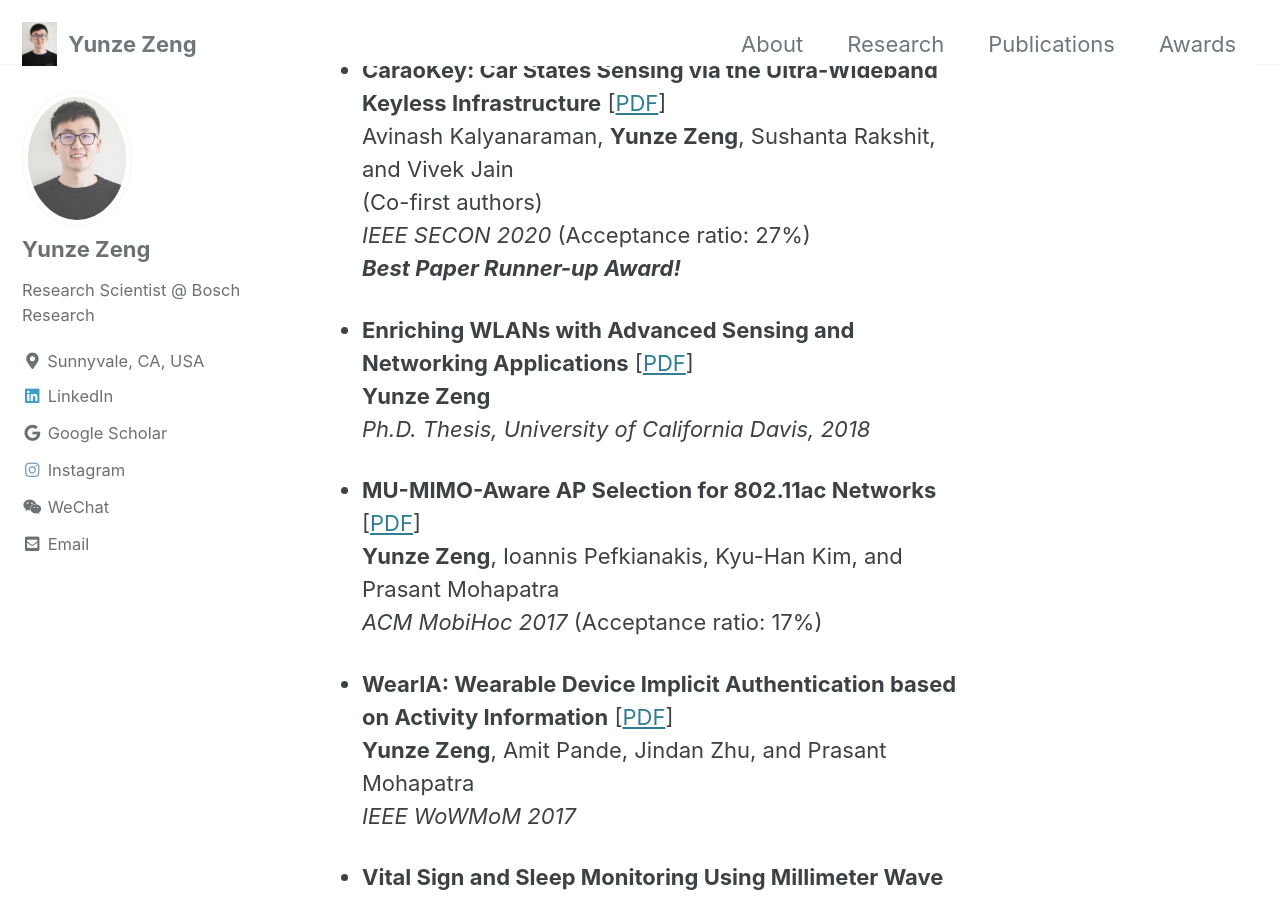
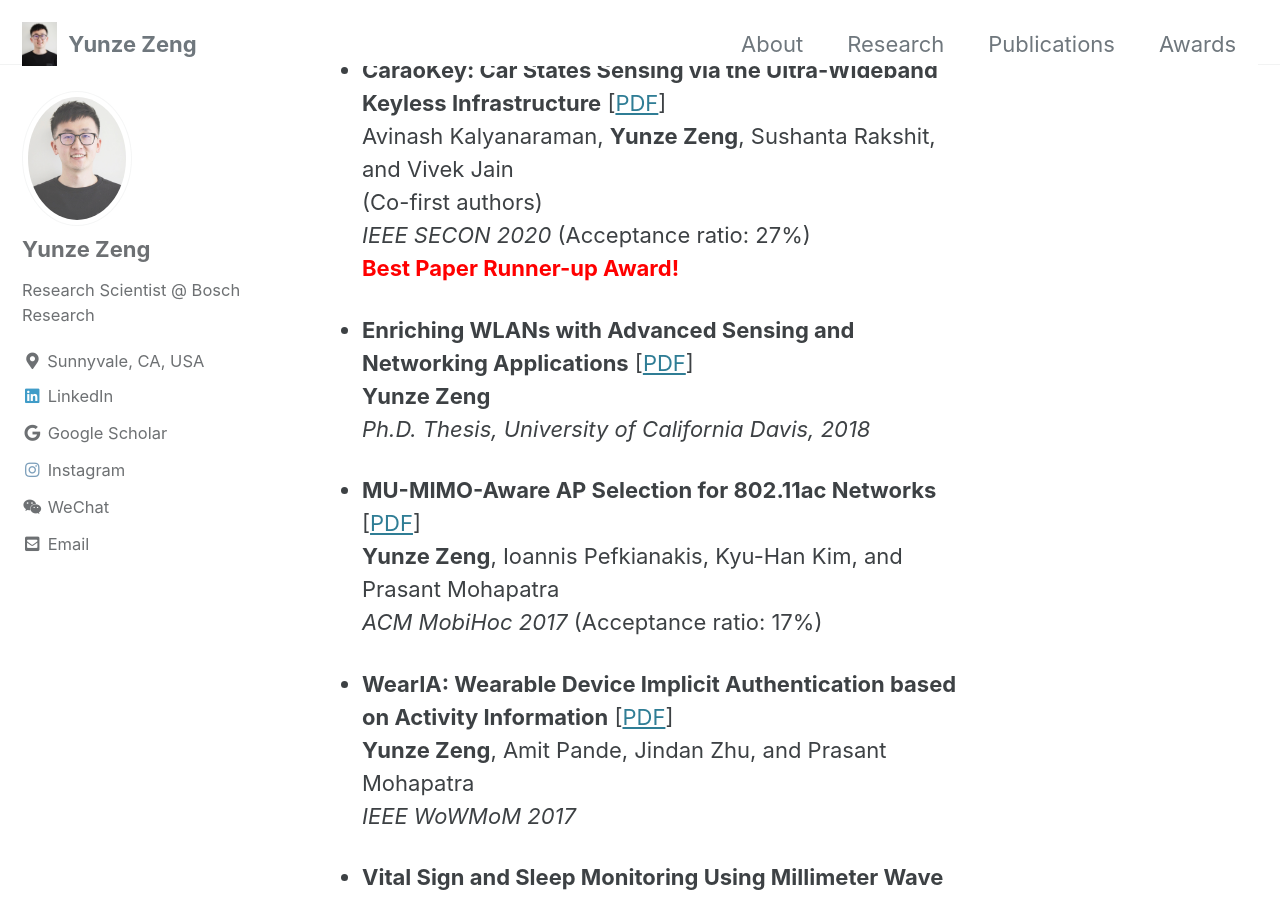
Before and after one commit to yunze/yunze.github.io, a Jekyll site: the page built from index.md, in a window 1280 px wide and 900 px high, scrolled down 1222 px. Built offline with Jekyll 4.4.1, drawn with Linux system fonts in a browser that asks for light colours; cached includes are drawn as plain includes.

Commit message:
Update index.md

```diff
--- a/index.md
+++ b/index.md
@@ -31,7 +31,7 @@ Yongsen Ma, **Yunze Zeng**, and Vivek Jain\
 Avinash Kalyanaraman, **Yunze Zeng**, Sushanta Rakshit, and Vivek Jain\
 (Co-first authors)\
 *IEEE SECON 2020* (Acceptance ratio: 27%)\
-***Best Paper Runner-up Award!***
+<span style="color:red">**Best Paper Runner-up Award!**</span>
 
 - **Enriching WLANs with Advanced Sensing and Networking Applications** [[PDF](/assets/pdfs/YUNZE_ZENG_PHD_DISSERTATION.pdf)]\
 **Yunze Zeng**\
@@ -85,11 +85,10 @@ Zhicheng Yang, Parth H. Pathak, **Yunze Zeng** and Prasant Mohapatra\
 Amit Pande, Jindan Zhu, Aweek K. Das, **Yunze Zeng**, Prasant Mohapatra, and Jay J. Han\
 *IEEE Journal on Translational Engineering in Health and Medicine, Vol. 3, 2015*
 
-
 - **A First Look at 802.11ac in Action: Energy Efficiency and Interference Characterization** [[PDF](/assets/pdfs/)]\
 **Yunze Zeng**, Parth H. Pathak, and Prasant Mohapatra\
 *IEEE/IFIP Networking 2014* (Acceptance ratio: 19.6%)\
-***Best Paper Award!***
+<span style="color:red">**Best Paper Award!**</span>
 
 - **Your AP Knows How You Move: Fine-grained Device Motion Recognition through WiFi** [[PDF](/assets/pdfs/)]\
 **Yunze Zeng**, Parth H. Pathak, Chao Xu, and Prasant Mohapatra\
@@ -98,7 +97,7 @@ Amit Pande, Jindan Zhu, Aweek K. Das, **Yunze Zeng**, Prasant Mohapatra, and Jay
 - **Energy Expenditure Estimation with Smartphone Body Sensors** [[PDF](/assets/pdfs/)]\
 Amit Pande, **Yunze Zeng**, Aweek K. Das, Prasant Mohapatra, Sheridan Miyamoto, Edmund Seto, Erik K. Henricson, and Jay J. Han\
 *ACM BodyNets 2013* (Acceptance ratio: 35%)\
-***Best Paper Award!***
+<span style="color:red">**Best Paper Award!**</span>
 
 - **Accurate Energy Expenditure Estimation using Smartphone Sensors** [[PDF](/assets/pdfs/)]\
 Amit Pande, **Yunze Zeng**, Aweek K. Das, Prasant Mohapatra, Sheridan Miyamoto, Edmund Seto, Erik K. Henricson, and Jay J. Han\
```
